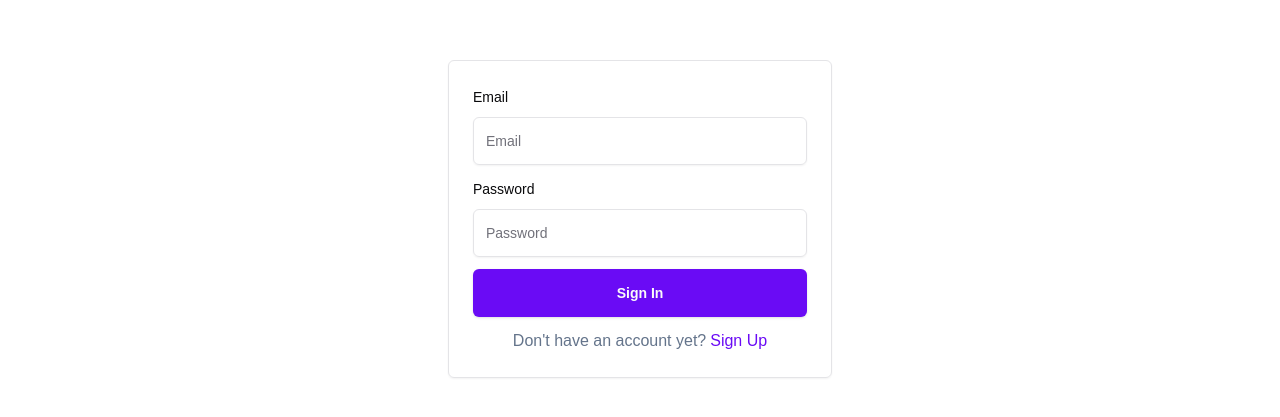
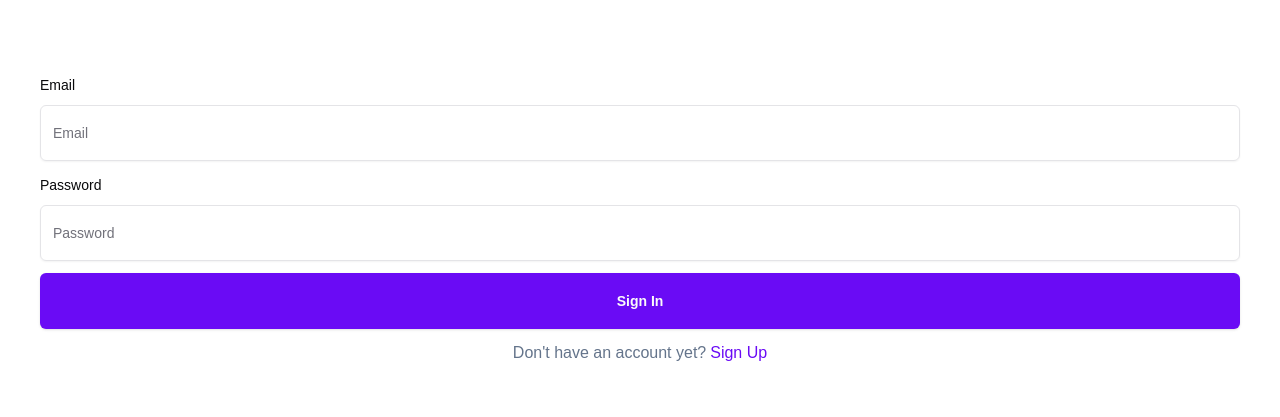
Before and after one commit to Shavkatjon-O/safebite, a Next.js app: page /sign-in in a window 1280 px wide. Shown: the part 181-598 px from the top of the page. Built offline with nearby package versions, Linux system fonts and the light colour scheme.

Commit message:
fix: sign in page

```diff
--- a/src/app/(auth)/sign-in/page.tsx
+++ b/src/app/(auth)/sign-in/page.tsx
@@ -66,7 +66,7 @@ const Page = () => {
   return (
     <div className="size-full flex justify-center items-center px-4">
       <Form {...form}>
-        <form onSubmit={form.handleSubmit(onSubmit)} className="py-6 max-w-sm w-full px-6 space-y-3 shadow-sm rounded-md border">
+        <form onSubmit={form.handleSubmit(onSubmit)} className="p-6 w-full space-y-3 rounded-md">
           <FormField
             control={form.control}
             name="email"
@@ -77,7 +77,7 @@ const Page = () => {
                   <Input
                     type="email"
                     placeholder="Email" {...field}
-                    className="h-12"
+                    className="h-14"
                   />
                 </FormControl>
                 <FormMessage />
@@ -95,7 +95,7 @@ const Page = () => {
                   <Input
                     type="password"
                     placeholder="Password" {...field}
-                    className="h-12"
+                    className="h-14"
                   />
                 </FormControl>
                 <FormMessage />
@@ -111,7 +111,7 @@ const Page = () => {
 
           <Button
             type="submit"
-            className="w-full h-12 bg-custom hover:bg-indigo-800 font-semibold"
+            className="w-full h-14 bg-custom hover:bg-indigo-800 font-semibold"
             disabled={isSubmitting}
           >
             {isSubmitting ? (
```
